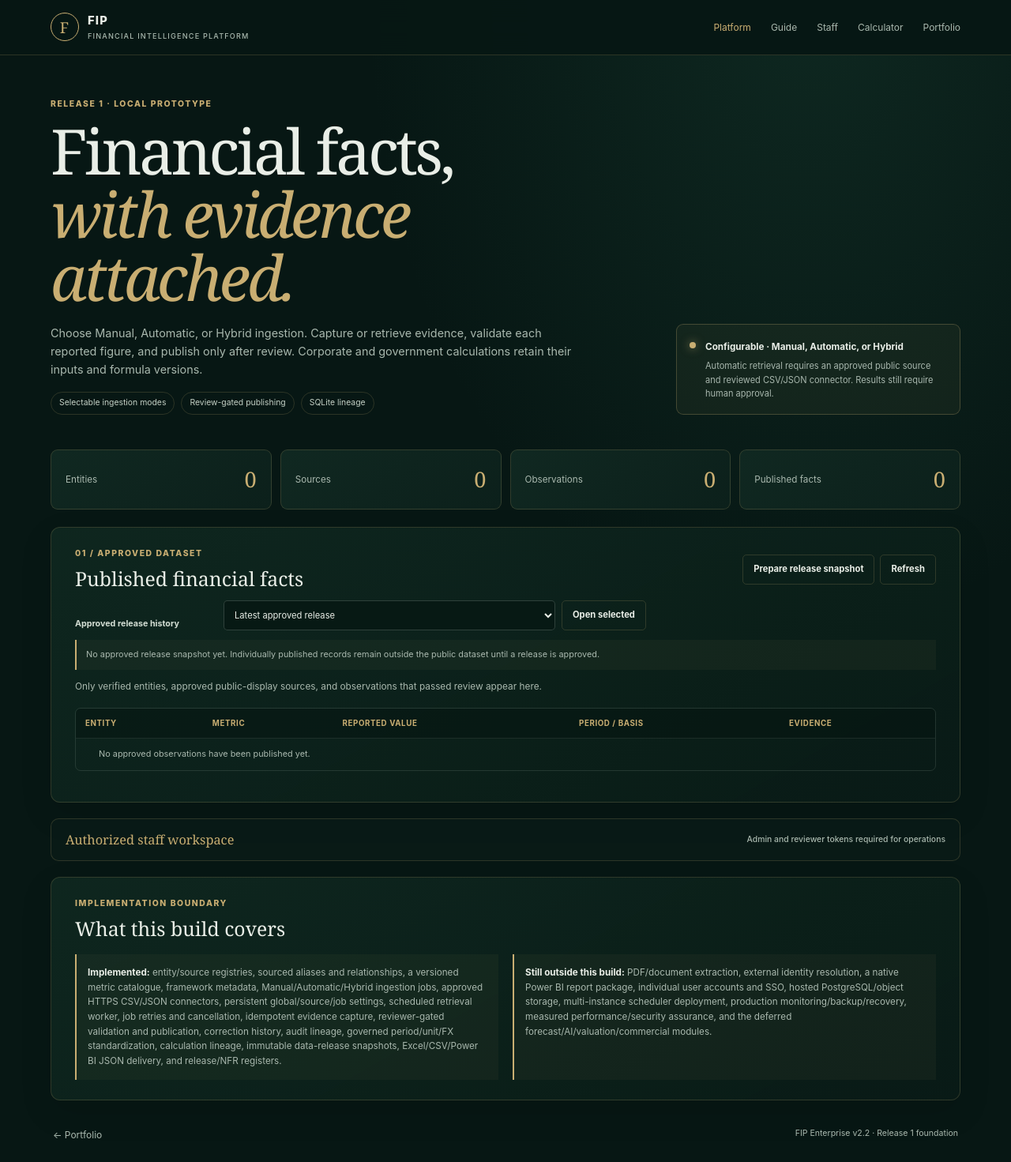
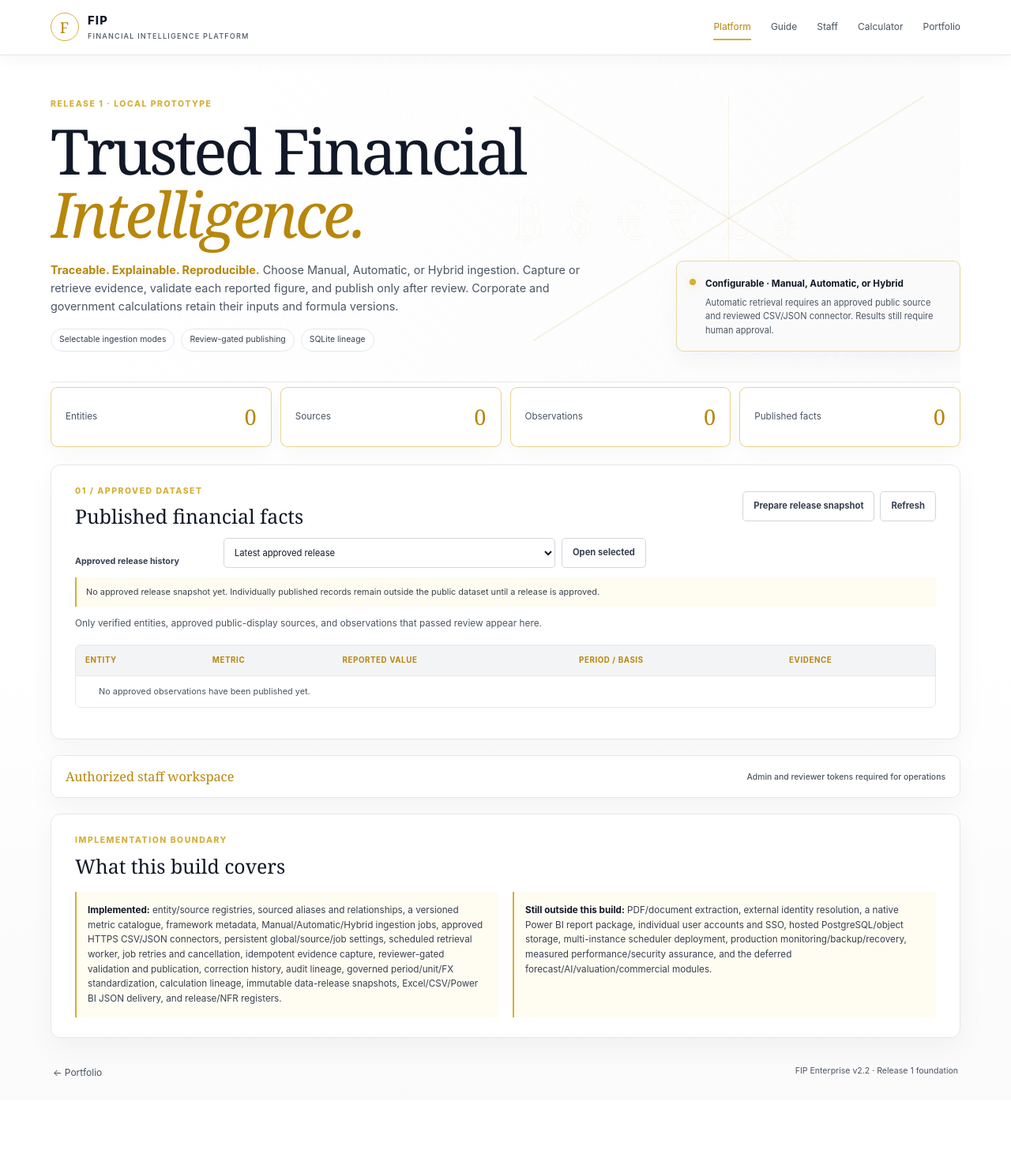
Before and after one commit to arjunreddy51374-commits/portfolio, a Flask app: page /fip in a window 1280 px wide. Shown: the whole page at 79% size. After the commit the page ends 1362 px from the top, so only its background shows below. Run offline with Flask 3, Linux system fonts and the light colour scheme; data comes from the database, SQL or seed files in the repository; data that the repository does not hold is empty; some libraries are stand-ins or nearby versions.

Commit message:
Apply Imperial Finance Gold FIP theme

```diff
--- /dev/null
+++ b/static/css/fip-theme.css
@@ -0,0 +1,263 @@
+/* Imperial Finance Gold — deliberately loaded only by FIP pages. */
+body.fip-theme {
+  color-scheme: light;
+  --bg: #ffffff;
+  --panel: #ffffff;
+  --panel2: #fafafa;
+  --line: #e5e7eb;
+  --gold: #d4af37;
+  --gold-deep: #b8860b;
+  --ink: #111827;
+  --muted: #4b5563;
+  --green: #b8860b;
+  --red: #b42318;
+  background: linear-gradient(180deg, #ffffff 0%, #ffffff 58%, #fafafa 100%);
+  color: var(--ink);
+}
+
+.fip-theme .skip-link:focus { background: var(--ink); color: #fff; }
+.fip-theme .topbar {
+  border-color: var(--line);
+  background: rgba(255, 255, 255, .96);
+  box-shadow: 0 4px 20px rgba(17, 24, 39, .045);
+}
+.fip-theme .brand, .fip-theme .brand small { color: var(--ink); }
+.fip-theme .brand small { color: var(--muted); }
+.fip-theme .brand-mark { border-color: var(--gold); color: var(--gold-deep); }
+.fip-theme .topbar nav a, .fip-theme .footer a { color: var(--muted); }
+.fip-theme .topbar nav a { padding: 6px 0; border-bottom: 2px solid transparent; }
+.fip-theme .topbar nav a:hover,
+.fip-theme .topbar nav a[aria-current="page"] { color: var(--gold-deep); border-bottom-color: var(--gold); }
+.fip-theme .footer { color: var(--muted); }
+
+.fip-platform .hero {
+  position: relative;
+  isolation: isolate;
+  overflow: hidden;
+  background: linear-gradient(115deg, #fff 10%, rgba(250, 250, 250, .68) 100%);
+  border-bottom: 1px solid var(--line);
+}
+.fip-platform .hero::before {
+  content: "₿     $     €     ₹     £     ¥";
+  position: absolute;
+  z-index: -1;
+  top: 0;
+  right: 0;
+  display: flex;
+  width: 66%;
+  height: 100%;
+  align-items: center;
+  justify-content: center;
+  color: transparent;
+  -webkit-text-stroke: 1px rgba(184, 134, 11, .16);
+  font: 500 clamp(2rem, 5.3vw, 5rem)/1.3 Georgia, "Times New Roman", serif;
+  letter-spacing: .07em;
+  white-space: nowrap;
+  opacity: .34;
+  filter: blur(.25px);
+  pointer-events: none;
+  animation: fip-watermark-drift 18s ease-in-out infinite alternate;
+}
+.fip-platform .hero::after {
+  content: "";
+  position: absolute;
+  z-index: -1;
+  top: 12%;
+  right: 4%;
+  width: 43%;
+  height: 76%;
+  background:
+    linear-gradient(148deg, transparent 49.7%, rgba(184, 134, 11, .13) 50%, transparent 50.3%),
+    linear-gradient(32deg, transparent 49.7%, rgba(184, 134, 11, .11) 50%, transparent 50.3%),
+    linear-gradient(90deg, transparent 49.8%, rgba(184, 134, 11, .08) 50%, transparent 50.2%);
+  pointer-events: none;
+}
+.fip-platform .hero > * { position: relative; z-index: 1; }
+.fip-platform .hero h1 em { color: var(--gold-deep); }
+.fip-platform .hero-promise { color: var(--gold-deep); font-weight: 750; }
+.fip-theme .lede { color: var(--muted); }
+.fip-theme .chips span, .fip-theme .secure-label {
+  border-color: var(--line);
+  background: #fff;
+  color: #374151;
+}
+.fip-theme .readiness {
+  border-color: rgba(212, 175, 55, .45);
+  background: rgba(250, 250, 250, .94);
+  box-shadow: 0 10px 28px rgba(17, 24, 39, .04);
+}
+.fip-theme .readiness-dot { background: var(--gold); box-shadow: 0 0 12px rgba(212, 175, 55, .38); }
+.fip-theme .readiness p { color: var(--muted); }
+
+.fip-theme .stat-card,
+.fip-theme .published-calculation,
+.fip-theme .published-metrics span,
+.fip-theme .form-card,
+.fip-theme .ingestion-panel,
+.fip-theme .guide-index,
+.fip-theme .guide-section,
+.fip-theme .guide-start,
+.fip-theme .guide-callout,
+.fip-theme .guide-note,
+.fip-theme .token-row,
+.fip-theme .ingestion-source-grid,
+.fip-theme .ingestion-job,
+.fip-theme .register-row,
+.fip-theme .staff-details,
+.fip-theme .audit-feed article {
+  background: #fff;
+  color: var(--ink);
+  box-shadow: 0 8px 26px rgba(17, 24, 39, .035);
+}
+.fip-theme .stat-card,
+.fip-theme .published-calculation,
+.fip-theme .form-card,
+.fip-theme .ingestion-panel {
+  border-color: rgba(212, 175, 55, .55);
+  transition: box-shadow .2s ease, border-color .2s ease, transform .2s ease;
+}
+.fip-theme .stat-card:hover,
+.fip-theme .published-calculation:hover,
+.fip-theme .form-card:hover,
+.fip-theme .ingestion-panel:hover {
+  border-color: var(--gold);
+  box-shadow: 0 0 0 1px rgba(212, 175, 55, .2), 0 12px 30px rgba(184, 134, 11, .11);
+  transform: translateY(-2px);
+}
+.fip-theme .section-block,
+.fip-theme .guide-section,
+.fip-theme .staff-details {
+  border-color: var(--line);
+  background: #fff;
+  box-shadow: 0 12px 34px rgba(17, 24, 39, .045);
+}
+.fip-theme .section-heading h2,
+.fip-theme .methodology-block h2,
+.fip-theme .guide-section h2,
+.fip-theme .guide-start h2,
+.fip-theme .form-card h3,
+.fip-theme .queue-heading h3,
+.fip-theme .published-calculation h3 { color: var(--ink); }
+.fip-theme .section-note,
+.fip-theme .small-note,
+.fip-theme .guide-callout p,
+.fip-theme .guide-note p,
+.fip-theme .guide-section > p:not(.eyebrow):not(.guide-footnote):not(.guide-principle),
+.fip-theme .guide-card > p:not(.eyebrow),
+.fip-theme .step-list p,
+.fip-theme .guide-card li,
+.fip-theme .published-calculation ul { color: var(--muted); }
+.fip-theme .stat-card span,
+.fip-theme .published-metrics small,
+.fip-theme .calc-overline,
+.fip-theme .guide-footnote,
+.fip-theme .formula-example span,
+.fip-theme .formula-example small { color: var(--muted); }
+.fip-theme .stat-card strong,
+.fip-theme .published-metrics strong { color: var(--gold-deep); }
+.fip-theme .published-metrics span { border-color: var(--line); background: var(--panel2); }
+.fip-theme .published-calculation[data-domain="government"] {
+  border-left: 3px solid #1f3a5f;
+  background: linear-gradient(100deg, #f3f6fa 0%, #fff 38%);
+}
+.fip-theme .published-calculation[data-domain="government"] h3 { color: #1f3a5f; }
+
+.fip-theme .table-wrap { border-color: var(--line); background: #fff; }
+.fip-theme th { background: #f3f4f6; color: var(--gold-deep); }
+.fip-theme td { color: #374151; }
+.fip-theme th, .fip-theme td { border-bottom-color: var(--line); }
+.fip-theme td a, .fip-theme .guide-section a { color: var(--gold-deep); }
+.fip-theme .table-wrap tbody tr:hover { background: #fffcf2; }
+.fip-theme .empty-row { color: var(--muted); }
+.fip-theme label { color: #374151; }
+.fip-theme label span { color: var(--muted); }
+.fip-theme input,
+.fip-theme select,
+.fip-theme textarea,
+.fip-theme .reconciliation-output {
+  border-color: #d1d5db;
+  background: #fff;
+  color: var(--ink);
+}
+.fip-theme input::placeholder,
+.fip-theme textarea::placeholder { color: #6b7280; }
+.fip-theme .button.primary { background: var(--gold); color: #111827; }
+.fip-theme .button.primary:hover { background: var(--gold-deep); color: #fff; }
+.fip-theme .button.secondary,
+.fip-theme .button.quiet,
+.fip-theme .action-button {
+  border-color: #d1d5db;
+  background: #fff;
+  color: #374151;
+}
+.fip-theme .button.secondary:hover,
+.fip-theme .button.quiet:hover,
+.fip-theme .action-button:hover { border-color: var(--gold); background: #fffcf2; color: #111827; }
+.fip-theme .notice,
+.fip-theme .release-summary,
+.fip-theme .formula-example,
+.fip-theme .hybrid-recommendation,
+.fip-theme .ingestion-active-job,
+.fip-theme .boundary-grid p,
+.fip-theme .guide-principle {
+  border-left-color: var(--gold);
+  background: #fffcf2;
+  color: #374151;
+}
+.fip-theme .notice.success { border-color: var(--gold-deep); background: #fff9e6; color: #6b4f00; }
+.fip-theme .notice.error { border-color: var(--red); background: #fef2f2; color: #7f1d1d; }
+.fip-theme .ingestion-mode-grid .hybrid-recommendation strong,
+.fip-theme .hybrid-recommendation strong,
+.fip-theme .notice { color: #4b3b0b; }
+.fip-theme .ingestion-job small,
+.fip-theme .ingestion-job span,
+.fip-theme .muted-text,
+.fip-theme .audit-feed span,
+.fip-theme .audit-feed p,
+.fip-theme .metric-input-trace,
+.fip-theme .calc-source-trace,
+.fip-theme .register-row small { color: var(--muted); }
+.fip-theme .ingestion-job strong,
+.fip-theme .audit-feed strong,
+.fip-theme .register-row strong { color: var(--ink); }
+.fip-theme .state,
+.fip-theme .guide-status,
+.fip-theme .ingestion-status-queued,
+.fip-theme .ingestion-status-running,
+.fip-theme .ingestion-status-awaiting_review,
+.fip-theme .ingestion-status-completed { color: var(--gold-deep); }
+.fip-theme .state-published,
+.fip-theme .state-verified,
+.fip-theme .state-approved { border-color: rgba(184, 134, 11, .42); color: var(--gold-deep); }
+.fip-theme .guide-status.approved,
+.fip-theme .guide-status.published { border-color: rgba(184, 134, 11, .42); color: var(--gold-deep); }
+.fip-theme .ingestion-status-failed,
+.fip-theme .state-validation_failed,
+.fip-theme .guide-status.failed { color: var(--red); }
+.fip-theme .ingestion-job-exceptions { border-left-color: var(--red); background: #fef2f2; color: #7f1d1d; }
+.fip-theme .guide-index-links a { border-color: var(--line); background: #fff; color: #374151; }
+.fip-theme .guide-index-links a:hover { border-color: var(--gold); color: var(--gold-deep); }
+.fip-theme .guide-start { border-color: rgba(212, 175, 55, .5); background: linear-gradient(110deg, #fffdf5, #fff 75%); }
+.fip-theme .step-list li { border-top-color: var(--line); }
+.fip-theme .step-list li::before { border-color: rgba(184, 134, 11, .45); color: var(--gold-deep); }
+.fip-theme .formula-example code { color: #6b4f00; }
+.fip-theme .guide-principle { color: var(--ink); }
+.fip-theme .audit-details { border-top-color: var(--line); }
+.fip-theme .audit-feed article { border-color: var(--line); }
+.fip-theme .audit-feed strong { color: var(--ink); }
+.fip-theme .register-row { border-color: var(--line); }
+.fip-theme .staff-details > summary { color: var(--gold-deep); }
+.fip-theme .staff-details[open] > summary { border-bottom-color: var(--line); }
+.fip-theme .reconciliation-output { color: #374151; }
+
+@keyframes fip-watermark-drift {
+  from { transform: translate3d(0, 0, 0); }
+  to { transform: translate3d(-8px, 4px, 0); }
+}
+@media (prefers-reduced-motion: reduce) {
+  .fip-platform .hero::before { animation: none; }
+  .fip-theme .stat-card, .fip-theme .published-calculation,
+  .fip-theme .form-card, .fip-theme .ingestion-panel { transition: none; }
+  .fip-theme .stat-card:hover, .fip-theme .published-calculation:hover,
+  .fip-theme .form-card:hover, .fip-theme .ingestion-panel:hover { transform: none; }
+}
--- a/static/js/fip.js
+++ b/static/js/fip.js
@@ -133,6 +133,7 @@ function renderPublic(data) {
   for (const run of data.calculations) {
     const article = document.createElement('article');
     article.className = 'published-calculation';
+    article.dataset.domain = run.domain;
     textNode(article, 'p', `${run.canonical_name} · ${run.period_id} · Formula catalogue ${run.formula_catalog_version}`, 'calc-overline');
     textNode(article, 'h3', run.domain === 'government' ? 'Government finance results' : 'Corporate finance results');
     const grid = document.createElement('div');
--- a/templates/fip.html
+++ b/templates/fip.html
@@ -8,8 +8,9 @@
   <link rel="stylesheet" href="{{ url_for('static', filename='css/fip.css') }}">
   <link rel="stylesheet" href="{{ url_for('static', filename='css/fip-audit.css') }}">
   <link rel="stylesheet" href="{{ url_for('static', filename='css/fip-ingestion.css') }}">
+  <link rel="stylesheet" href="{{ url_for('static', filename='css/fip-theme.css') }}">
 </head>
-<body>
+<body class="fip-theme fip-platform">
   <a class="skip-link" href="#main">Skip to FIP workspace</a>
   <header class="topbar">
     <a class="brand" href="/fip"><span class="brand-mark">F</span><span>FIP<small>FINANCIAL INTELLIGENCE PLATFORM</small></span></a>
@@ -17,8 +18,8 @@
   </header>
   <main id="main" class="shell">
     <section class="hero">
-      <div><p class="eyebrow">RELEASE 1 · LOCAL PROTOTYPE</p><h1>Financial facts,<br><em>with evidence attached.</em></h1>
-        <p class="lede">Choose Manual, Automatic, or Hybrid ingestion. Capture or retrieve evidence, validate each reported figure, and publish only after review. Corporate and government calculations retain their inputs and formula versions.</p>
+      <div><p class="eyebrow">RELEASE 1 · LOCAL PROTOTYPE</p><h1>Trusted Financial<br><em>Intelligence.</em></h1>
+        <p class="lede"><strong class="hero-promise">Traceable. Explainable. Reproducible.</strong> Choose Manual, Automatic, or Hybrid ingestion. Capture or retrieve evidence, validate each reported figure, and publish only after review. Corporate and government calculations retain their inputs and formula versions.</p>
         <div class="chips"><span>Selectable ingestion modes</span><span>Review-gated publishing</span><span>SQLite lineage</span></div>
       </div>
       <aside class="readiness"><span class="readiness-dot"></span><div><strong>Configurable · Manual, Automatic, or Hybrid</strong><p>Automatic retrieval requires an approved public source and reviewed CSV/JSON connector. Results still require human approval.</p></div></aside>
--- a/templates/fip_guide.html
+++ b/templates/fip_guide.html
@@ -7,8 +7,9 @@
   <title>How to use FIP · Financial Intelligence Platform</title>
   <link rel="stylesheet" href="{{ url_for('static', filename='css/fip.css') }}">
   <link rel="stylesheet" href="{{ url_for('static', filename='css/fip-guide.css') }}">
+  <link rel="stylesheet" href="{{ url_for('static', filename='css/fip-theme.css') }}">
 </head>
-<body>
+<body class="fip-theme fip-guide-page">
   <a class="skip-link" href="#main">Skip to guide</a>
   <header class="topbar">
     <a class="brand" href="/fip"><span class="brand-mark">F</span><span>FIP<small>FINANCIAL INTELLIGENCE PLATFORM</small></span></a>
```
